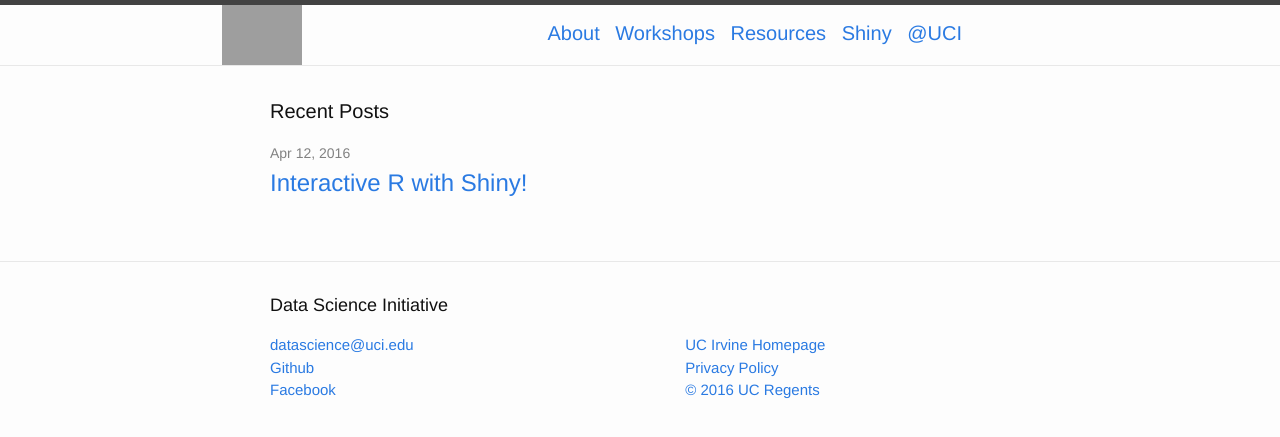
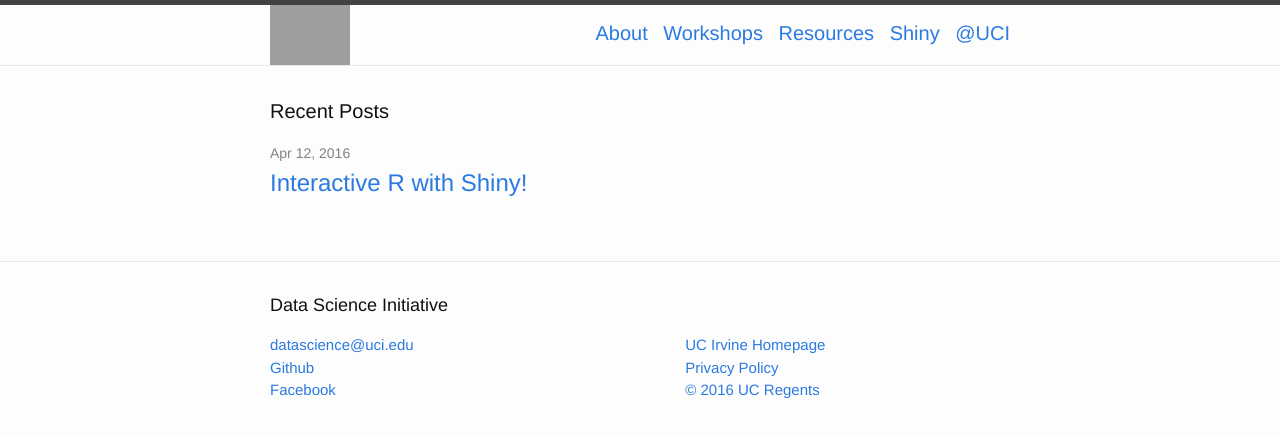
Before and after one commit to UCIDataScienceInitiative/UCIDataScienceInitiative.github.io, a Jekyll site: the page built from index.html, in a window 1280 px wide. Shown: the top 437 px of the page. Built offline with Jekyll 4.4.1, drawn with Linux system fonts in a browser that asks for light colours; grey boxes are pictures that could not be loaded.

Commit message:
Update _base.scss

```diff
--- a/_sass/_base.scss
+++ b/_sass/_base.scss
@@ -180,8 +180,8 @@ pre {
 .wrrapperr {
     max-width: -webkit-calc(#{$content-width} - (#{$spacing-unit} * 2));
     max-width:         calc(#{$content-width} - (#{$spacing-unit} * 2));
-    margin-right: 10%;
-    margin-left: 15%;
+    margin-right: auto;
+    margin-left: auto;
     padding-right: $spacing-unit;
     padding-left: $spacing-unit;
     @extend %clearfix;
```
